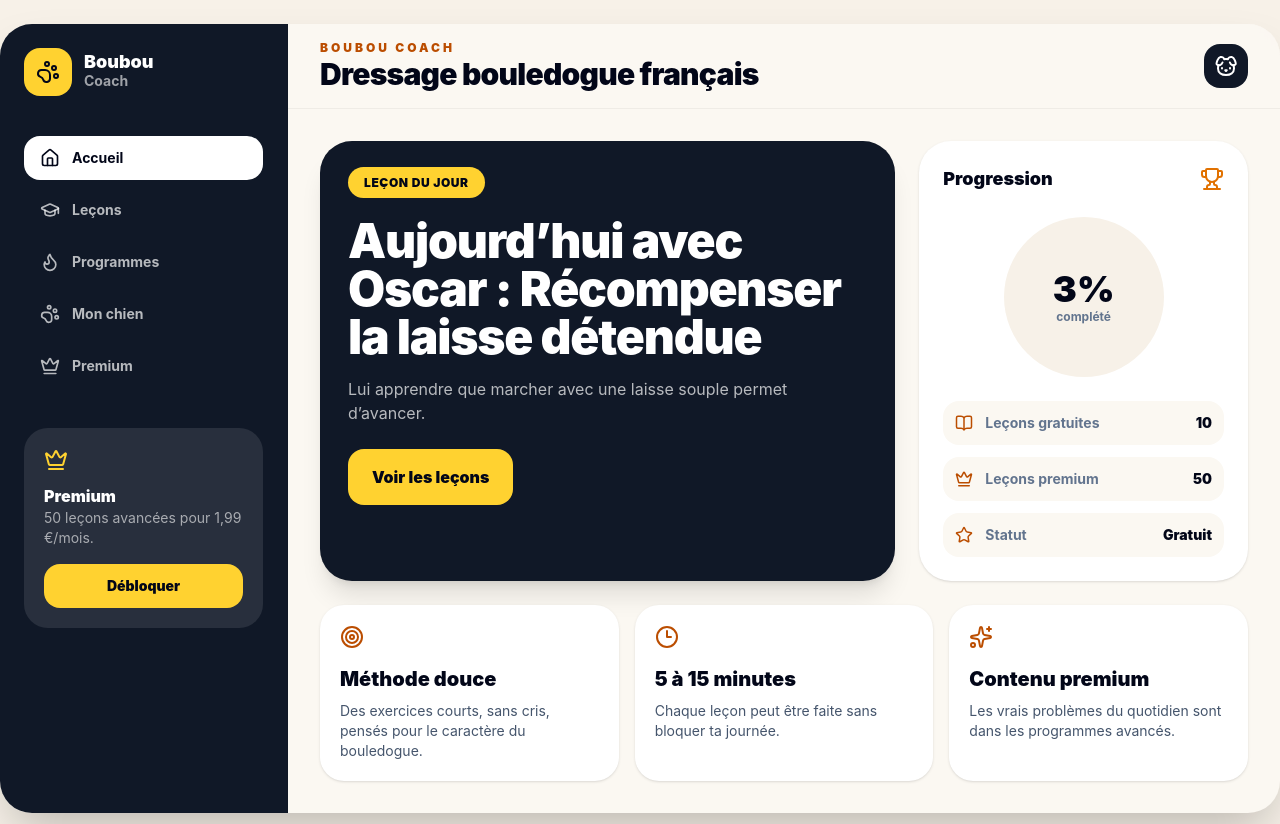
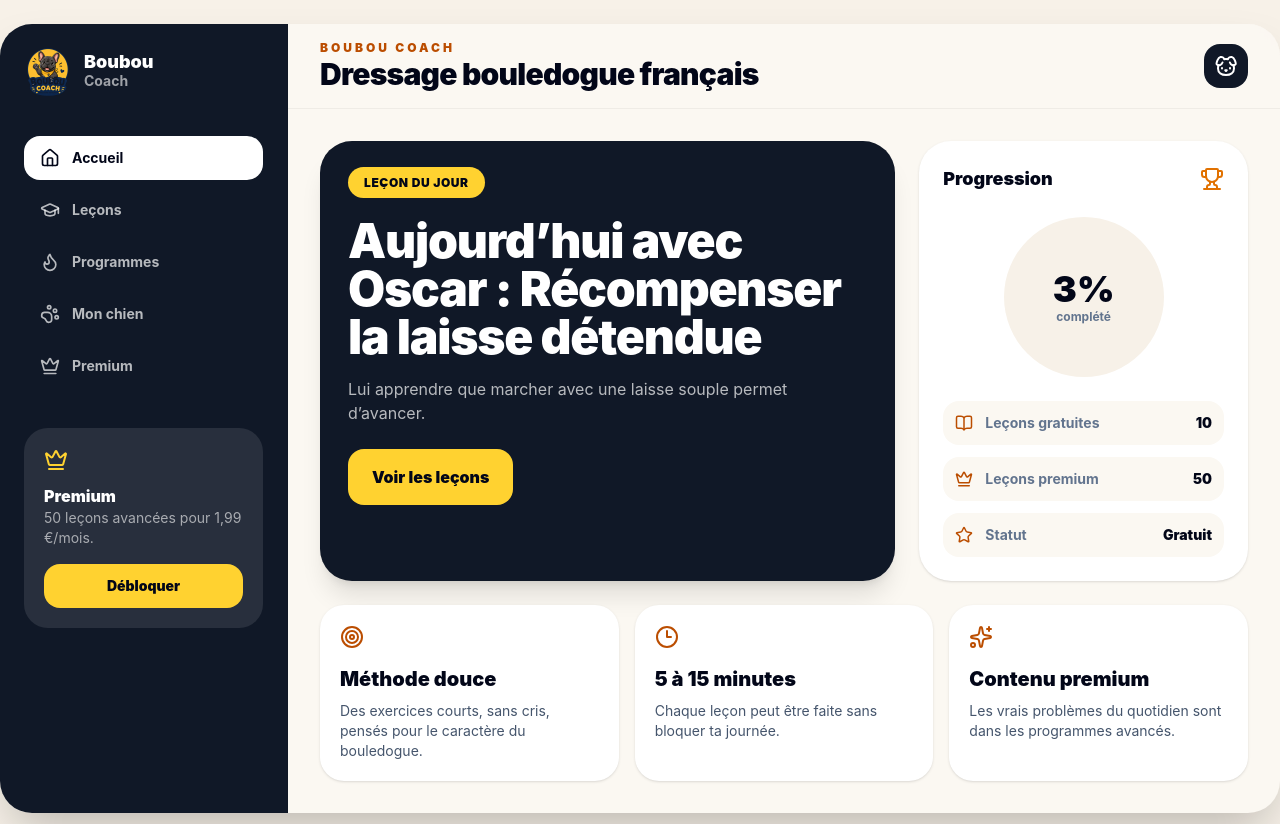
Before and after one commit to boubou-coach/boubou-coach, a React (Vite) app: page / in a window 1280 px wide. Built offline with nearby package versions, Linux system fonts and the light colour scheme.

Commit message:
Ajout PWA et logo Boubou Coach

```diff
--- a/src/App.tsx
+++ b/src/App.tsx
@@ -1743,9 +1743,12 @@ export default function App() {
 function Brand() {
   return (
     <div className="flex items-center gap-3">
-      <div className="grid h-12 w-12 place-items-center rounded-2xl bg-amber-300 text-slate-950">
-        <PawPrint />
-      </div>
+      <img
+        src="/icon-192.png"
+        alt="Boubou Coach"
+        className="h-12 w-12 rounded-2xl object-cover"
+      />
+
       <div>
         <p className="text-lg font-black leading-none">Boubou</p>
         <p className="text-sm font-bold text-white/60">Coach</p>
```
